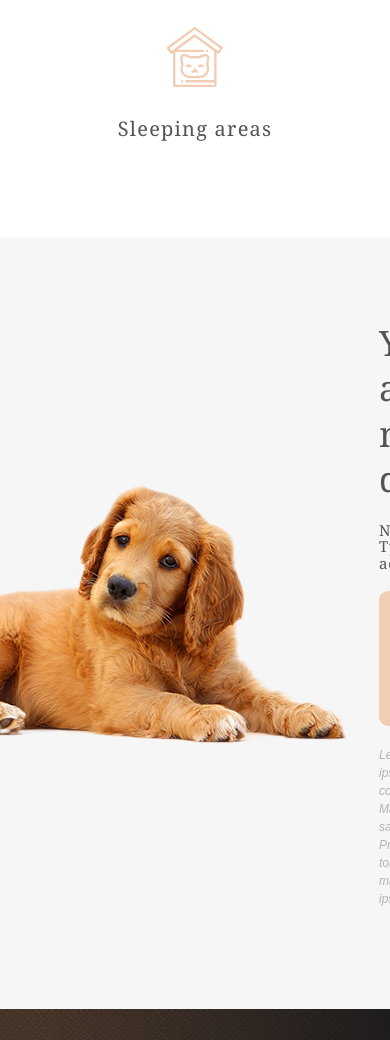
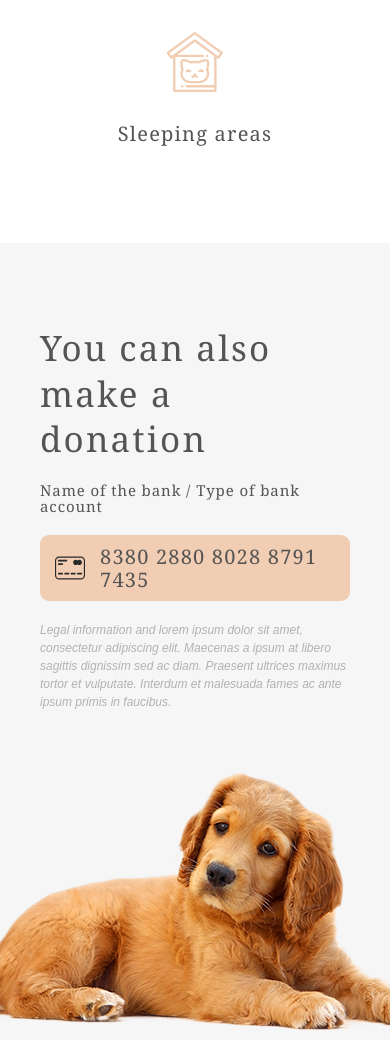
Before and after one commit to AleksTret/RSSchool_JS2020Q3, a plain HTML site: page shelter/pages/main/index.html in a window 390 px wide. Shown: the part 4596-5636 px from the top of the page. Drawn offline with Linux system fonts and the light colour scheme.

Commit message:
refactor: change style's pet's block

```diff
--- a/shelter/assets/scss/components/_help_card.scss
+++ b/shelter/assets/scss/components/_help_card.scss
@@ -1,5 +1,7 @@
 .help__card{
     margin-bottom: 58px;
+    width: 170px;
+    height: 113px;
 
     img{
         margin-bottom: 25px;
@@ -13,6 +15,10 @@
 
     &{
         margin-right: 120px;
+
+        @media (max-width: 768px){
+            margin-right: 0;
+        }
     }
 
     &:last-child{
--- a/shelter/pages/main/index.html
+++ b/shelter/pages/main/index.html
@@ -157,7 +157,9 @@
         </section>
         <section class="donation">
             <div class="donation__content__wrapper">
-                <img class="donation__content__main__image" src="../../assets/images/donation-dog.png" alt="donation-dog">
+                <div class="donation__content__main__image">
+                    <img src="../../assets/images/donation-dog.png" alt="donation-dog">
+                </div>
                 <div class="donation__content">
                     <h3 class="donation__title">
                         You can also <br> make a donation
--- a/shelter/pages/main/index.scss
+++ b/shelter/pages/main/index.scss
@@ -20,7 +20,7 @@ header{
 .hero{
     @include hero__gradient__background();
     position: relative;
-    top: -60px;
+    top: -64px;
     padding-top: 180px;
 
     @media (max-width: 768px){
@@ -91,19 +91,19 @@ header{
         .about__image{
             padding-top: 20px;
             margin-right: 120px;
-            order: 1;
 
             @media (max-width: 768px){
+                order: 1;
                 margin: 60px 40px 0 35px;
             }
         }
 
         .about__content{
             max-width: 430px;
-            order: 0;
 
             h3{
                 @include font__h3($color-dark-l);
+                order: 0;
                 padding-top: 35px;
             }
 
@@ -172,6 +172,11 @@ header{
             flex-wrap: wrap;
             justify-content: center;
 
+            @media (max-width: 768px){
+                justify-content: space-around;
+                padding: 0px 45px;
+            }
+
             .help__card:first-child{
                 margin-left: 120px;
 
@@ -189,16 +194,31 @@ header{
     background-color: $color-light-l;
 
     .donation__content__wrapper{
-        padding: 82px 40px 101px;
+        padding: 82px 40px 98px;
         display: flex;
         justify-content: center;
         align-items: center;
+        flex-wrap: wrap;
+
+        @media (max-width: 768px){
+            padding: 82px 40px 95px;
+        }
 
         .donation__content__main__image{
             margin-right: 30px;
+
+            @media (max-width: 768px){
+                order: 1;
+                margin-right: 0;
+            }
         }
 
         .donation__content{
+            @media (max-width: 768px){
+                order: 0;
+                margin-bottom: 60px;
+            }
+
             .donation__title{
                 @include font__h3($color-dark-l);
                 margin-bottom: 20px;
```
Also changed, not shown: shelter/pages/main/index.css, 1 other file.
